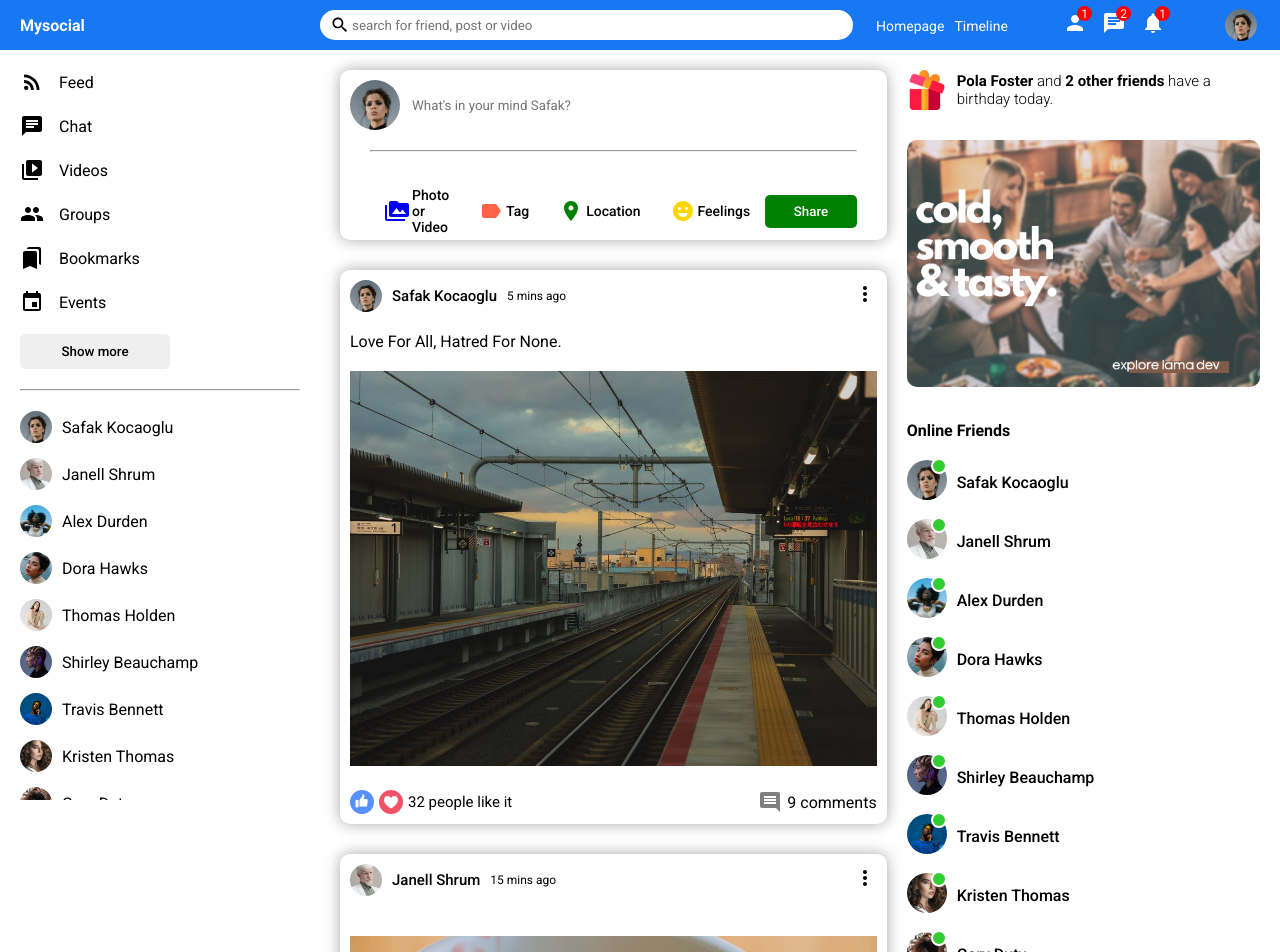
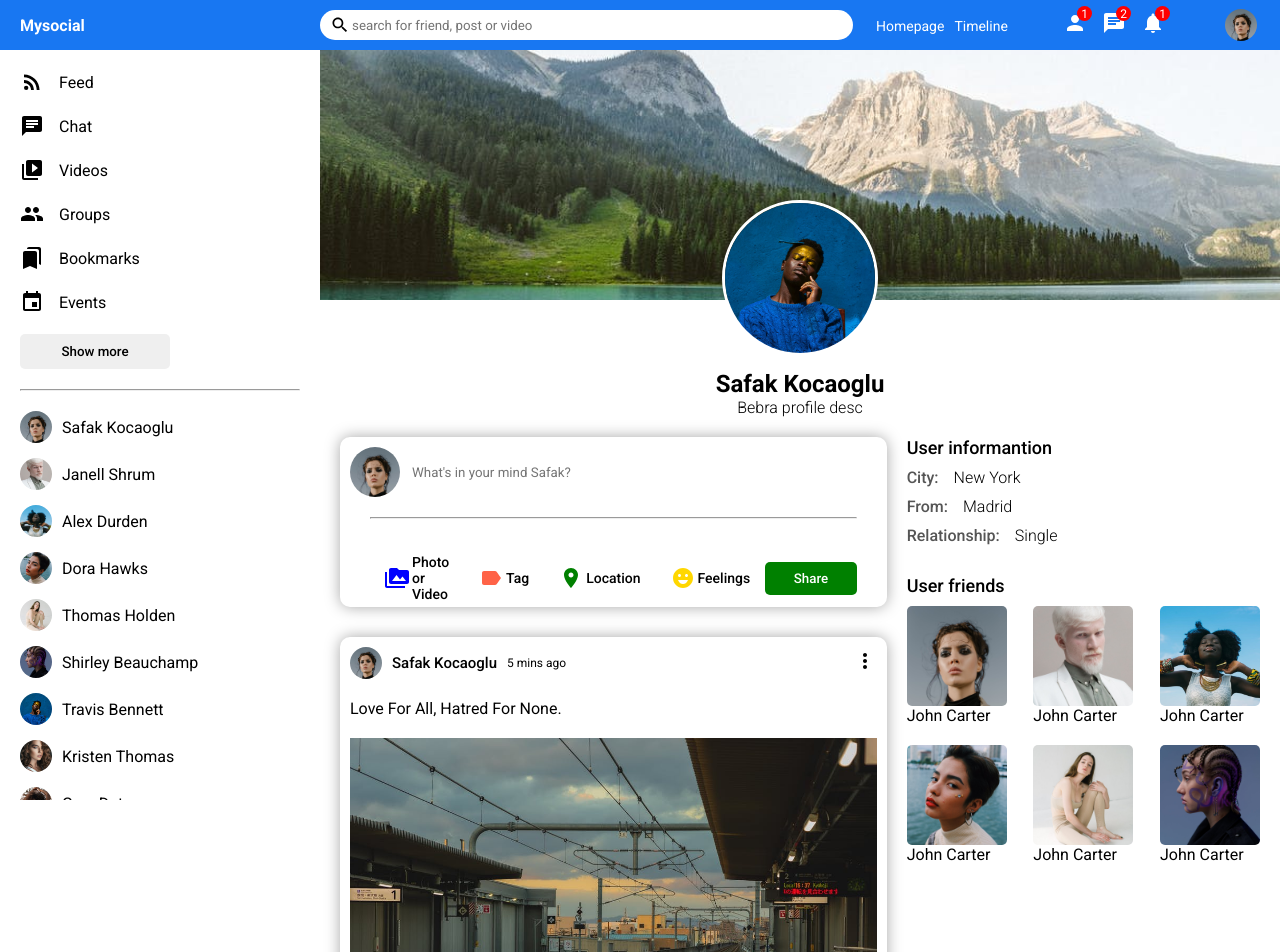
Before and after one commit to vladyslavpron/social-media, a React (Create React App) app in the folder front/: page / in a window 1280 px wide. Shown: the top 952 px of the page. Built offline with nearby package versions, Linux system fonts and the light colour scheme.

Commit message:
profile page

```diff
--- a/front/src/App.js
+++ b/front/src/App.js
@@ -1,7 +1,9 @@
 import Home from "./pages/home/Home";
+import Profile from "./pages/profile/Profile";
 
 function App() {
-  return <Home />;
+  // return <Home />;
+  return <Profile />;
 }
 
 export default App;
--- a/front/src/components/rightbar/Rightbar.css
+++ b/front/src/components/rightbar/Rightbar.css
@@ -36,3 +36,46 @@
   margin: 0;
   list-style: none;
 }
+.rightbarTitle {
+  font-size: 18px;
+  font-weight: 500;
+  margin-bottom: 10px;
+}
+
+.rightbarInfo {
+  margin-bottom: 30px;
+}
+
+.rightbarInfoItem {
+  margin-bottom: 10px;
+}
+
+.rightbarInfoKey {
+  font-weight: 500;
+  margin-right: 15px;
+  color: #555;
+}
+
+.rightbarInfoValue {
+  font-weight: 300;
+}
+
+.rightbarFollowings {
+  display: flex;
+  flex-wrap: wrap;
+  justify-content: space-between;
+}
+
+.rightbarFollowing {
+  display: flex;
+  flex-direction: column;
+  margin-bottom: 20px;
+  cursor: pointer;
+}
+
+.rightbarFollowingImg {
+  width: 100px;
+  height: 100px;
+  border-radius: 5px;
+  object-fit: cover;
+}
--- a/front/src/components/rightbar/Rightbar.jsx
+++ b/front/src/components/rightbar/Rightbar.jsx
@@ -2,10 +2,10 @@ import "./Rightbar.css";
 import { Users } from "../../dummyData";
 import Online from "../online/Online";
 
-export default function Rightbar() {
-  return (
-    <div className="rightbar">
-      <div className="rightbarWrapper">
+export default function Rightbar({ profile }) {
+  const HomeRightbar = () => {
+    return (
+      <>
         <div className="birthdayContainer">
           <img src="assets/gift.png" alt="" className="birthdayImg" />
           <span className="birthdayText">
@@ -20,6 +20,87 @@ export default function Rightbar() {
             <Online key={user.id} user={user} />
           ))}
         </ul>
+      </>
+    );
+  };
+
+  const ProfileRightbar = () => {
+    return (
+      <>
+        <h4 className="rightbarTitle">User informantion</h4>
+        <div className="rightbarInfo">
+          <div className="rightbarInfoItem">
+            <span className="rightbarInfoKey">City:</span>
+            <span className="rightbarInfoValue ">New York</span>
+          </div>
+          <div className="rightbarInfoItem">
+            <span className="rightbarInfoKey">From:</span>
+            <span className="rightbarInfoValue ">Madrid</span>
+          </div>
+          <div className="rightbarInfoItem">
+            <span className="rightbarInfoKey">Relationship:</span>
+            <span className="rightbarInfoValue ">Single</span>
+          </div>
+        </div>
+        <h4 className="rightbarTitle">User friends</h4>
+        <div className="rightbarFollowings">
+          <div className="rightbarFollowing">
+            <img
+              src="assets/person/1.jpeg"
+              alt=""
+              className="rightbarFollowingImg"
+            />
+            <span className="rightbarFollowingName">John Carter</span>
+          </div>
+          <div className="rightbarFollowing">
+            <img
+              src="assets/person/2.jpeg"
+              alt=""
+              className="rightbarFollowingImg"
+            />
+            <span className="rightbarFollowingName">John Carter</span>
+          </div>
+          <div className="rightbarFollowing">
+            <img
+              src="assets/person/3.jpeg"
+              alt=""
+              className="rightbarFollowingImg"
+            />
+            <span className="rightbarFollowingName">John Carter</span>
+          </div>
+          <div className="rightbarFollowing">
+            <img
+              src="assets/person/4.jpeg"
+              alt=""
+              className="rightbarFollowingImg"
+            />
+            <span className="rightbarFollowingName">John Carter</span>
+          </div>
+          <div className="rightbarFollowing">
+            <img
+              src="assets/person/5.jpeg"
+              alt=""
+              className="rightbarFollowingImg"
+            />
+            <span className="rightbarFollowingName">John Carter</span>
+          </div>
+          <div className="rightbarFollowing">
+            <img
+              src="assets/person/6.jpeg"
+              alt=""
+              className="rightbarFollowingImg"
+            />
+            <span className="rightbarFollowingName">John Carter</span>
+          </div>
+        </div>
+      </>
+    );
+  };
+
+  return (
+    <div className="rightbar">
+      <div className="rightbarWrapper">
+        <ProfileRightbar />
       </div>
     </div>
   );
--- /dev/null
+++ b/front/src/pages/profile/Profile.css
@@ -0,0 +1,48 @@
+.profile {
+  display: flex;
+}
+
+.profileRight {
+  flex: 9;
+}
+
+.profileCover {
+  height: 320px;
+  position: relative;
+}
+.profileCoverImg {
+  width: 100%;
+  height: 250px;
+  object-fit: cover;
+}
+.profileUserImg {
+  width: 150px;
+  height: 150px;
+  border-radius: 50%;
+  object-fit: cover;
+  position: absolute;
+  left: 0;
+  right: 0;
+  margin: auto;
+  top: 150px;
+  border: 3px solid white;
+}
+
+.profileInfo {
+  display: flex;
+  flex-direction: column;
+  align-items: center;
+  justify-content: center;
+}
+
+.profileInfoName {
+  font-size: 24px;
+}
+
+.profileInfoDesc {
+  font-weight: 300;
+}
+
+.profileRightBottom {
+  display: flex;
+}
--- /dev/null
+++ b/front/src/pages/profile/Profile.jsx
@@ -0,0 +1,42 @@
+import Feed from "../../components/feed/Feed";
+import Rightbar from "../../components/rightbar/Rightbar";
+import Sidebar from "../../components/sidebar/Sidebar";
+import Topbar from "../../components/topbar/Topbar";
+
+import "./Profile.css";
+
+export default function Profile() {
+  return (
+    <>
+      <Topbar />
+      <div className="profile">
+        <Sidebar />
+        <div className="profileRight">
+          <div className="profileRightTop">
+            <div className="profileCover">
+              <img
+                className="profileCoverImg"
+                src="assets/post/3.jpeg"
+                alt=""
+              />
+              <img
+                className="profileUserImg"
+                src="assets/person/7.jpeg"
+                alt=""
+              />
+            </div>
+            <div className="profileInfo">
+              <h4 className="profileInfoName">Safak Kocaoglu</h4>
+              <span className="profileInfoDesc">Bebra profile desc</span>
+            </div>
+          </div>
+
+          <div className="profileRightBottom">
+            <Feed />
+            <Rightbar profile />
+          </div>
+        </div>
+      </div>
+    </>
+  );
+}
```
